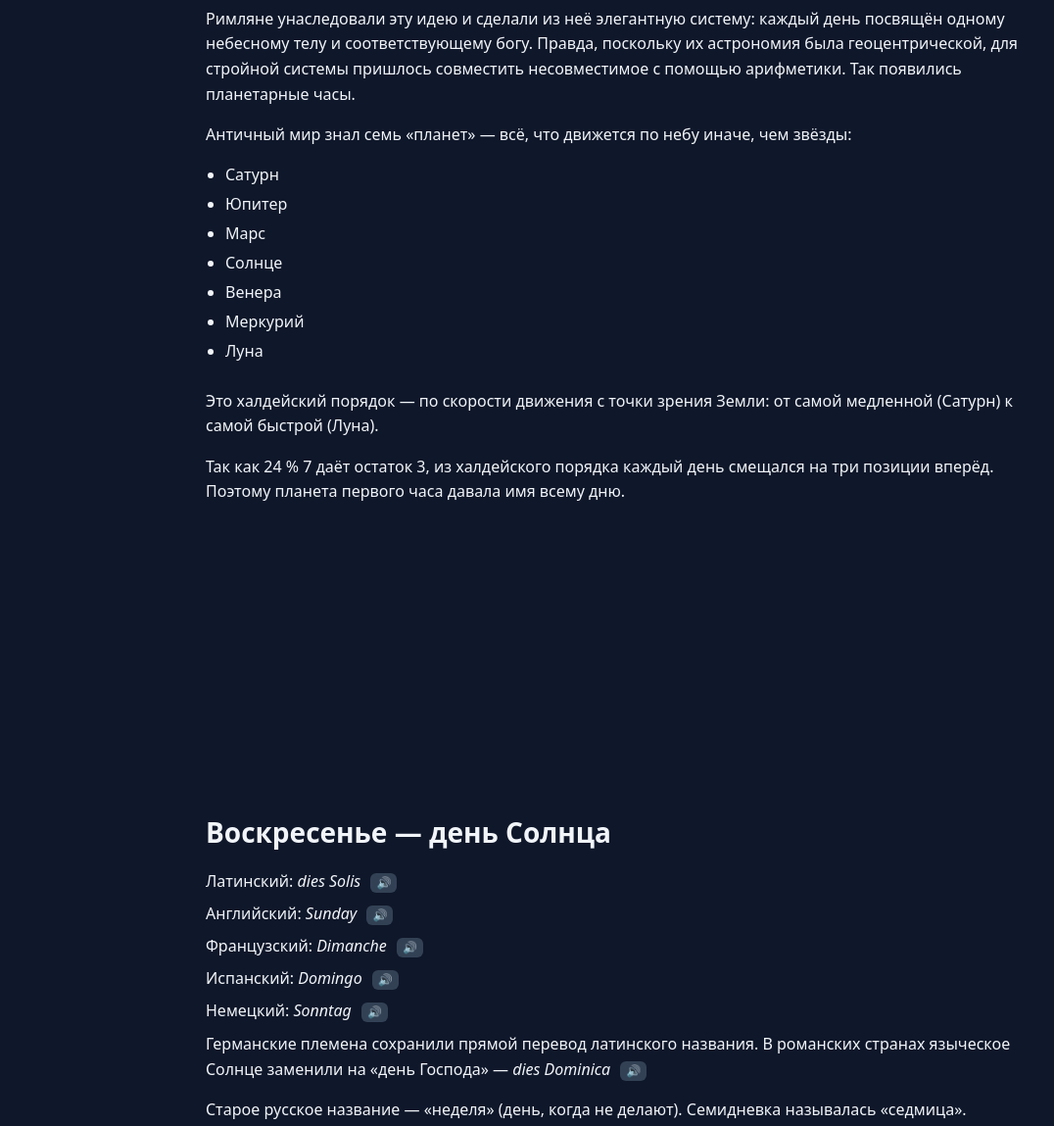
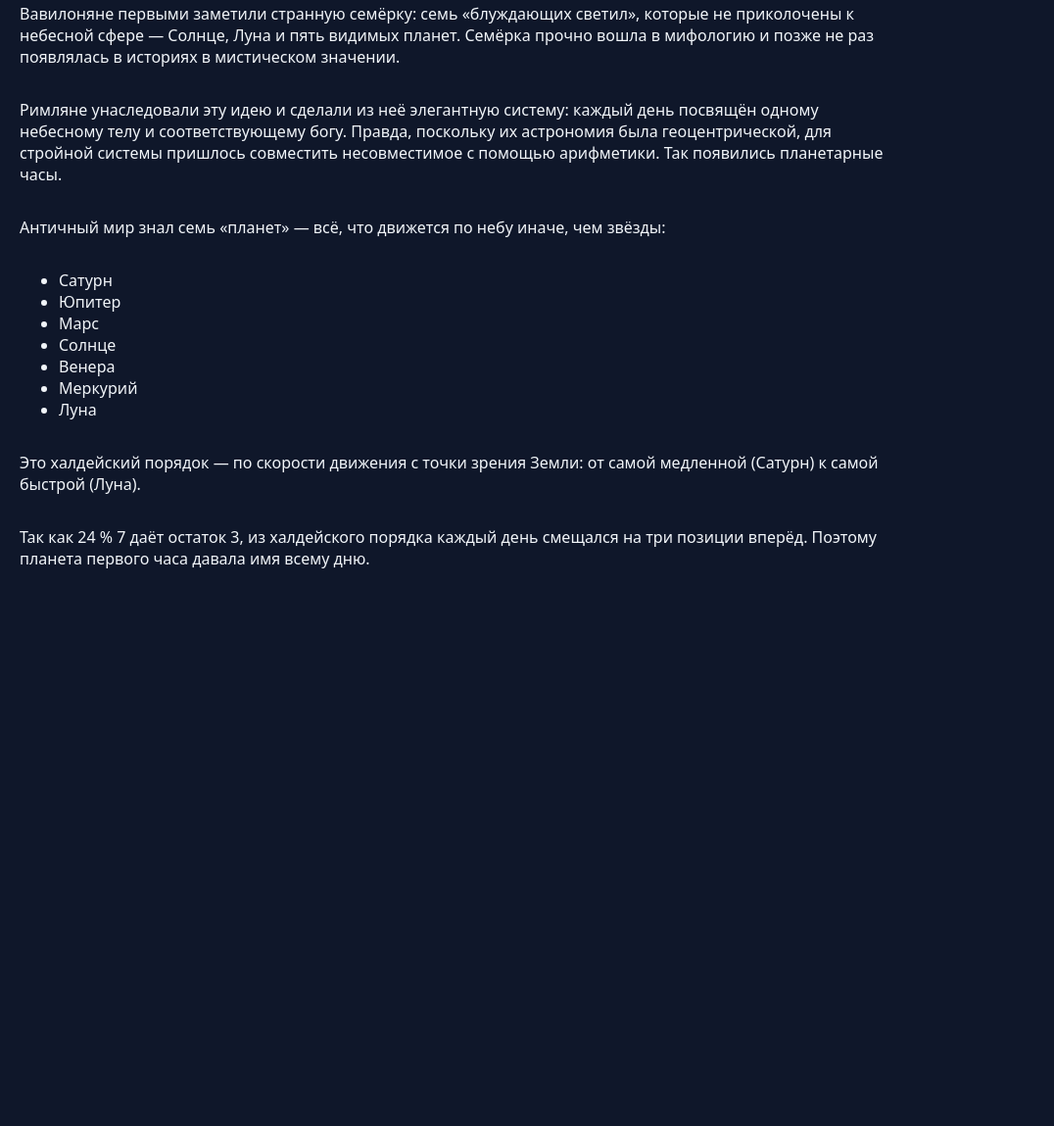
Before and after one commit to napastyuk/week_day_history, a plain HTML site: page index.html in a window 1280 px wide. Shown: the part 204-1353 px from the top of the page at 98% size, without its empty margins (0-1076 px from the left). Drawn offline with Linux system fonts and the light colour scheme.

Commit message:
fix styles

```diff
--- a/index.html
+++ b/index.html
@@ -1,84 +1,58 @@
 <!DOCTYPE html>
 <html lang="ru">
+
 <head>
     <meta charset="UTF-8">
     <meta name="viewport" content="width=device-width, initial-scale=1.0">
     <title>История дней недели</title>
 
+
     <style>
-* {
+        html,
+        body {
             margin: 0;
             padding: 0;
-  box-sizing: border-box;
-}
-
-body {
+            height: 100%;
+            overflow: hidden;
             font-family: system-ui, -apple-system, sans-serif;
             background: #0f172a;
             color: #f1f5f9;
-  overflow-y: scroll;
-  scroll-snap-type: y mandatory;
+        }
+
+        .wrapper {
+            height: 100%;
+            width: 100%;
+            position: relative;
         }
 
         section {
-  height: 100vh;
+            position: absolute;
+            width: 100%;
+            height: 100%;
             padding: 60px 20px;
-  scroll-snap-align: start;
             display: flex;
             flex-direction: column;
             justify-content: center;
             max-width: 900px;
             margin: auto;
+            left: 0;
+            top: 0;
+            opacity: 0;
+            transform: translateY(100%);
+            transition: transform 0.7s ease, opacity 0.7s ease;
         }
 
-h1, h2 {
-  margin-bottom: 20px;
+        section.active {
+            opacity: 1;
+            transform: translateY(0);
+            z-index: 1;
         }
 
-p {
-  margin-bottom: 16px;
-  line-height: 1.6;
-}
-
-ul {
-  margin-bottom: 20px;
-  padding-left: 20px;
-}
-
-li {
-  margin-bottom: 8px;
-}
-
-.day-title {
-  font-size: 28px;
-  margin-bottom: 20px;
-}
-
-.speak-btn {
-  margin-left: 6px;
-  cursor: pointer;
-  border: none;
-  background: #334155;
-  color: white;
-  padding: 3px 6px;
-  border-radius: 6px;
-  font-size: 12px;
-}
-
-.speak-btn:hover {
-  background: #475569;
-}
-
-.lang-line {
-  margin-bottom: 10px;
-}
-
-@media (max-width: 768px) {
-  section {
-    padding: 40px 20px;
-  }
+        section.prev {
+            transform: translateY(-100%);
         }
     </style>
+
 </head>
 
 <body>
@@ -86,9 +60,13 @@ li {
     <section>
         <h1>Почему в неделе семь дней?</h1>
 
-<p>Вавилоняне первыми заметили странную семёрку: семь «блуждающих светил», которые не приколочены к небесной сфере — Солнце, Луна и пять видимых планет. Семёрка прочно вошла в мифологию и позже не раз появлялась в историях в мистическом значении.</p>
+        <p>Вавилоняне первыми заметили странную семёрку: семь «блуждающих светил», которые не приколочены к небесной
+            сфере — Солнце, Луна и пять видимых планет. Семёрка прочно вошла в мифологию и позже не раз появлялась в
+            историях в мистическом значении.</p>
 
-<p>Римляне унаследовали эту идею и сделали из неё элегантную систему: каждый день посвящён одному небесному телу и соответствующему богу. Правда, поскольку их астрономия была геоцентрической, для стройной системы пришлось совместить несовместимое с помощью арифметики. Так появились планетарные часы.</p>
+        <p>Римляне унаследовали эту идею и сделали из неё элегантную систему: каждый день посвящён одному небесному телу
+            и соответствующему богу. Правда, поскольку их астрономия была геоцентрической, для стройной системы пришлось
+            совместить несовместимое с помощью арифметики. Так появились планетарные часы.</p>
 
         <p>Античный мир знал семь «планет» — всё, что движется по небу иначе, чем звёзды:</p>
 
@@ -102,9 +80,11 @@ li {
             <li>Луна</li>
         </ul>
 
-<p>Это халдейский порядок — по скорости движения с точки зрения Земли: от самой медленной (Сатурн) к самой быстрой (Луна).</p>
+        <p>Это халдейский порядок — по скорости движения с точки зрения Земли: от самой медленной (Сатурн) к самой
+            быстрой (Луна).</p>
 
-<p>Так как 24 % 7 даёт остаток 3, из халдейского порядка каждый день смещался на три позиции вперёд. Поэтому планета первого часа давала имя всему дню.</p>
+        <p>Так как 24 % 7 даёт остаток 3, из халдейского порядка каждый день смещался на три позиции вперёд. Поэтому
+            планета первого часа давала имя всему дню.</p>
     </section>
 
 
@@ -131,7 +111,8 @@ li {
             <button class="speak-btn" onclick="speak('Sonntag','de-DE')">🔊</button>
         </div>
 
-<p>Германские племена сохранили прямой перевод латинского названия. В романских странах языческое Солнце заменили на «день Господа» — <em>dies Dominica</em>
+        <p>Германские племена сохранили прямой перевод латинского названия. В романских странах языческое Солнце
+            заменили на «день Господа» — <em>dies Dominica</em>
             <button class="speak-btn" onclick="speak('dies Dominica','la')">🔊</button>
         </p>
 
@@ -279,11 +260,64 @@ li {
 
         <p>Во многих европейских языках название происходит от древнееврейского «шаббат».</p>
 
-<p>7 марта 321 года император Константин Великий объявил воскресенье официальным днём отдыха в Римской империи.</p>
+        <p>7 марта 321 года император Константин Великий объявил воскресенье официальным днём отдыха в Римской империи.
+        </p>
     </section>
 
 
     <script>
+        const sections = document.querySelectorAll("section");
+        let current = 0;
+        let isAnimating = false;
+
+        function showSection(index) {
+            if (index < 0 || index >= sections.length || isAnimating) return;
+
+            isAnimating = true;
+
+            sections[current].classList.remove("active");
+            sections[current].classList.add("prev");
+
+            current = index;
+
+            sections[current].classList.add("active");
+
+            setTimeout(() => {
+                sections.forEach((sec, i) => {
+                    if (i !== current) {
+                        sec.classList.remove("active");
+                        sec.classList.remove("prev");
+                    }
+                });
+                isAnimating = false;
+            }, 700);
+        }
+
+        sections[0].classList.add("active");
+
+        window.addEventListener("wheel", (e) => {
+            if (e.deltaY > 0) {
+                showSection(current + 1);
+            } else {
+                showSection(current - 1);
+            }
+        });
+
+        let startY = 0;
+
+        window.addEventListener("touchstart", (e) => {
+            startY = e.touches[0].clientY;
+        });
+
+        window.addEventListener("touchend", (e) => {
+            let endY = e.changedTouches[0].clientY;
+            if (startY - endY > 50) {
+                showSection(current + 1);
+            } else if (endY - startY > 50) {
+                showSection(current - 1);
+            }
+        });
+
         function speak(text, lang) {
             const utterance = new SpeechSynthesisUtterance(text);
             utterance.lang = lang;
@@ -292,4 +326,5 @@ function speak(text, lang) {
     </script>
 
 </body>
+
 </html>
```
Lines whose indentation alone changed are shown as unchanged.
